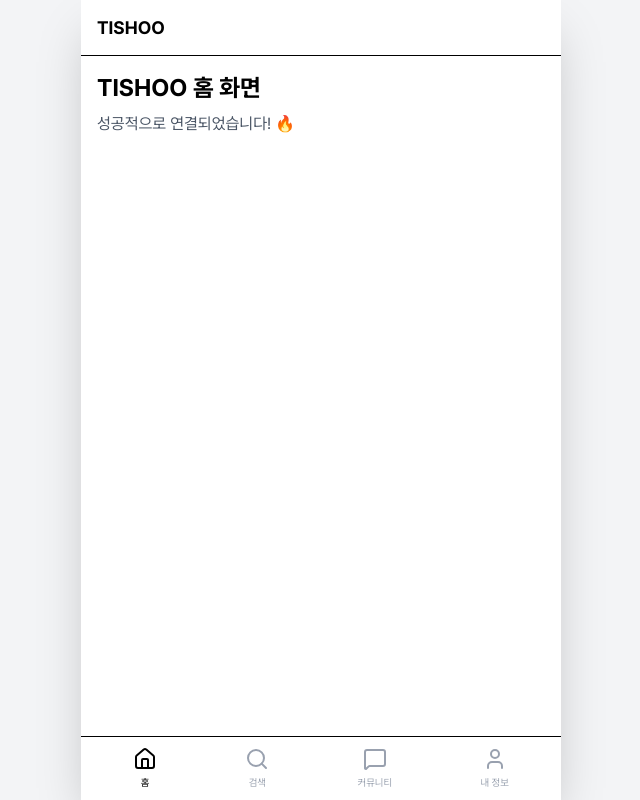
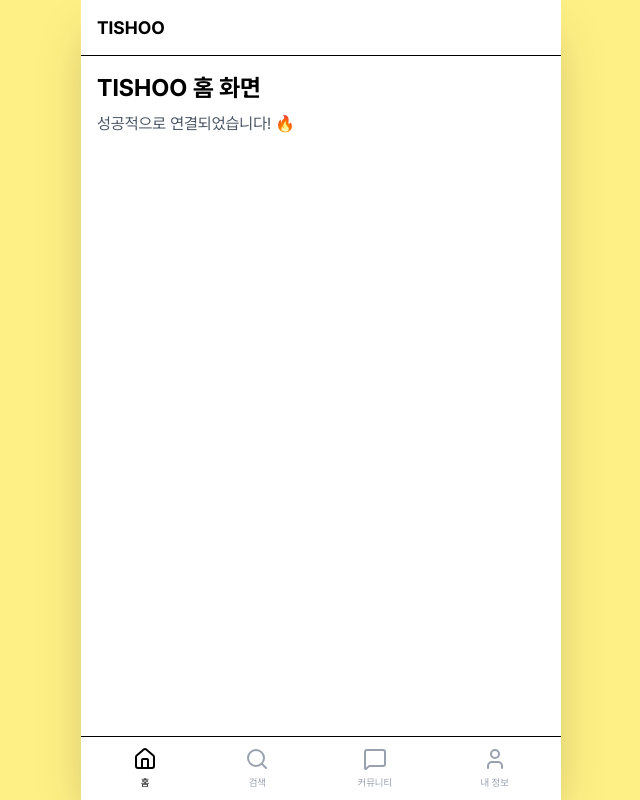
Before and after one commit to dokkk0dahee/Tishoo, a React (Vite) app: page / in a window 1280 px wide. Shown: the whole page, without its empty margins (319-959 px from the left). Built offline with nearby package versions, Linux system fonts and the light colour scheme.

Commit message:
[STYLE] 화면 가운데 정렬, 뒷배경 컬러 적용

```diff
--- a/src/components/Layout.jsx
+++ b/src/components/Layout.jsx
@@ -3,9 +3,11 @@ import Navigation from "./Navigation";
 
 const Layout = () => {
     return (
-        <div className="bg-gray-100 min-h-screen flex justify-center">
+        <div className="bg-gray-100 md:bg-yellow-200 min-h-screen flex justify-center md:items-center">
+        {/*모바일에서는 배경색이 회색, 데스크탑에서는 노란색으로 보이도록 설정*/}
+
         {/* 실제 모바일 앱 너비 제한 영역 */}
-        <div className="w-full max-w-[480px] bg-white min-h-screen relative shadow-2xl flex flex-col">
+        <div className="w-full max-w-[480px] bg-white md:h-[90vh] min-h-screen relative shadow-2xl flex flex-col">
             {/* 상단 헤더 (선택 사항) */}
             <header className="h-14 flex items-center px-4 border-b font-bold text-lg sticky top-0 bg-white z-40">
             TISHOO
--- a/src/index.css
+++ b/src/index.css
@@ -33,8 +33,6 @@
     -webkit-tap-highlight-color: transparent;
     user-select: none;
     -webkit-touch-callout: none;
-
-    @apply bg-gray-100;
   }
 
   ::-webkit-scrollbar {
```
